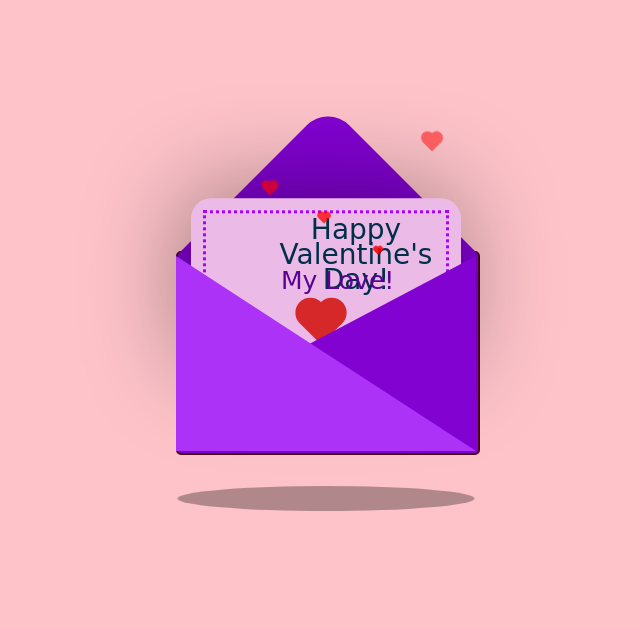
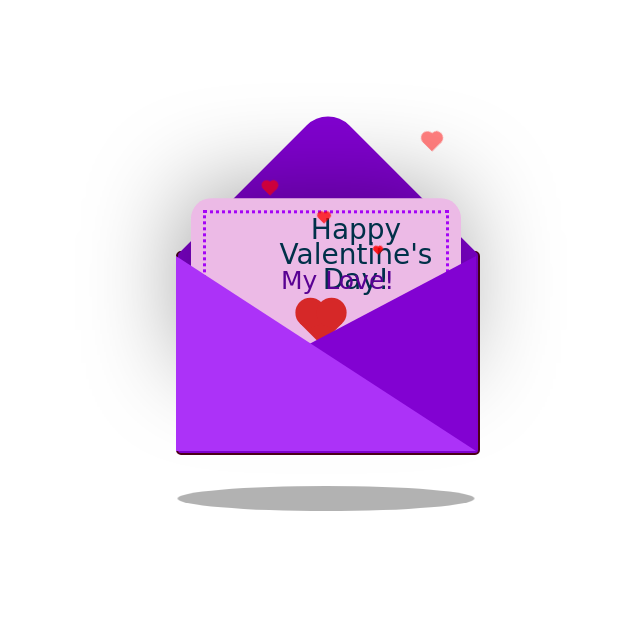
Before and after one commit to prajwal-r-h/valentines-day, a plain HTML site: page index.html in a window 1280 px wide. Shown: the whole page, without its empty margins (312-952 px from the left). Drawn offline with Linux system fonts and the light colour scheme.

Commit message:
Update style.css

```diff
--- a/style.css
+++ b/style.css
@@ -3,7 +3,8 @@ body {
     justify-content: center;
     align-items: center;
     height: 100vh;
-    background-color: #fdc3c9;
+   /* background-color: #fdc3c9;*/
+    background-color: white;
   }
 
   .container {
```
